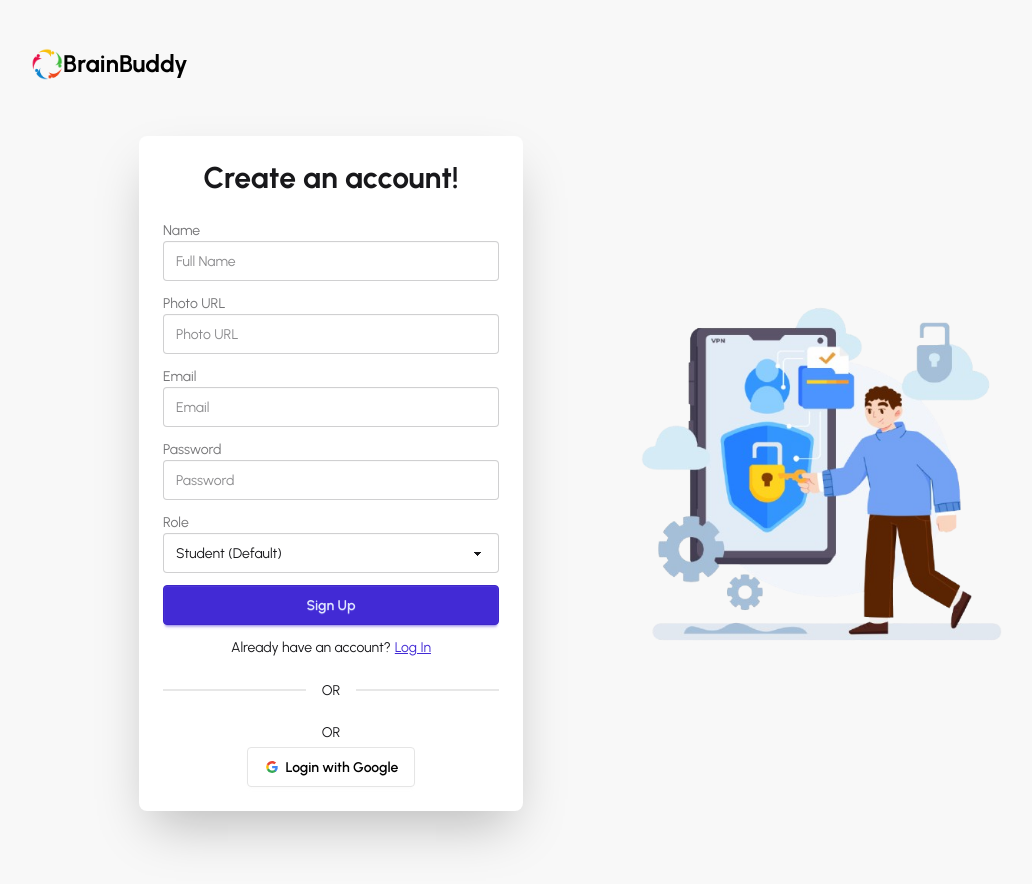
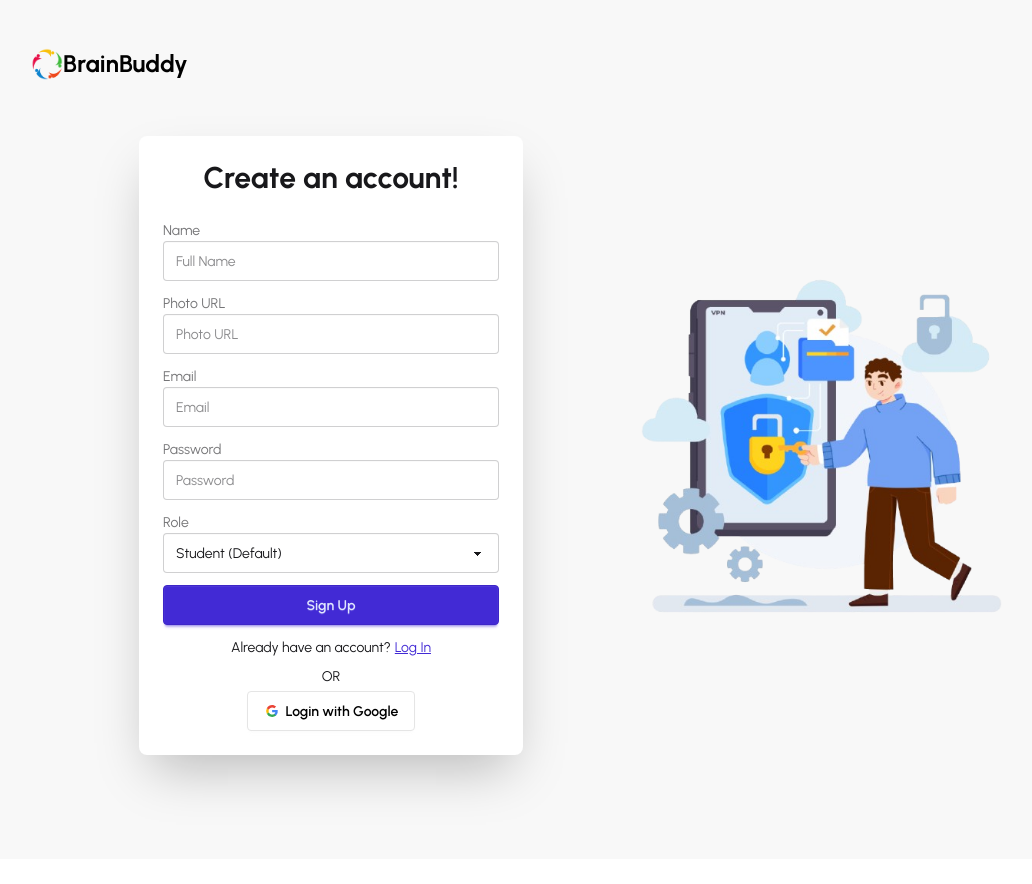
Before and after one commit to nusrathumaira12/study_session, a React (Vite) app: page /signUp in a window 1280 px wide. Shown: the top 884 px of the page, without its empty margins (17-1049 px from the left). After the commit the page ends 859 px from the top, so only its background shows below. Built offline with nearby package versions, Linux system fonts and the light colour scheme; no server answers.

Commit message:
implement tanstack query

```diff
--- a/package.json
+++ b/package.json
@@ -11,6 +11,7 @@
   },
   "dependencies": {
     "@tailwindcss/vite": "^4.1.11",
+    "@tanstack/react-query": "^5.83.0",
     "axios": "^1.10.0",
     "firebase": "^11.10.0",
     "react": "^19.1.0",
--- a/src/pages/Authentication/SignUp/SignUp.jsx
+++ b/src/pages/Authentication/SignUp/SignUp.jsx
@@ -17,17 +17,17 @@ const SignUp = () => {
 
     createUser(email, password)
       .then(result => {
-        // Update Firebase profile
+        const loggedUser = result.user;
         updateUserProfile(name, photo)
           .then(() => {
-            // Save user to database
+
             const newUser = {
               name,
               email,
               photo,
-              role: role || 'student' // default role
+              role: role || 'student'
             };
-            console.log(result.newUser)
+
             axiosSecure.post('/users', newUser)
               .then(res => {
                 if (res.data.insertedId) {
@@ -91,7 +91,7 @@ const SignUp = () => {
           </p>
         </form>
 
-        <div className="divider">OR</div>
+
         <SocialLogin />
       </div>
     </div>
```
Also changed, not shown: 1 other file (tests, documents, lock files or other folders).
